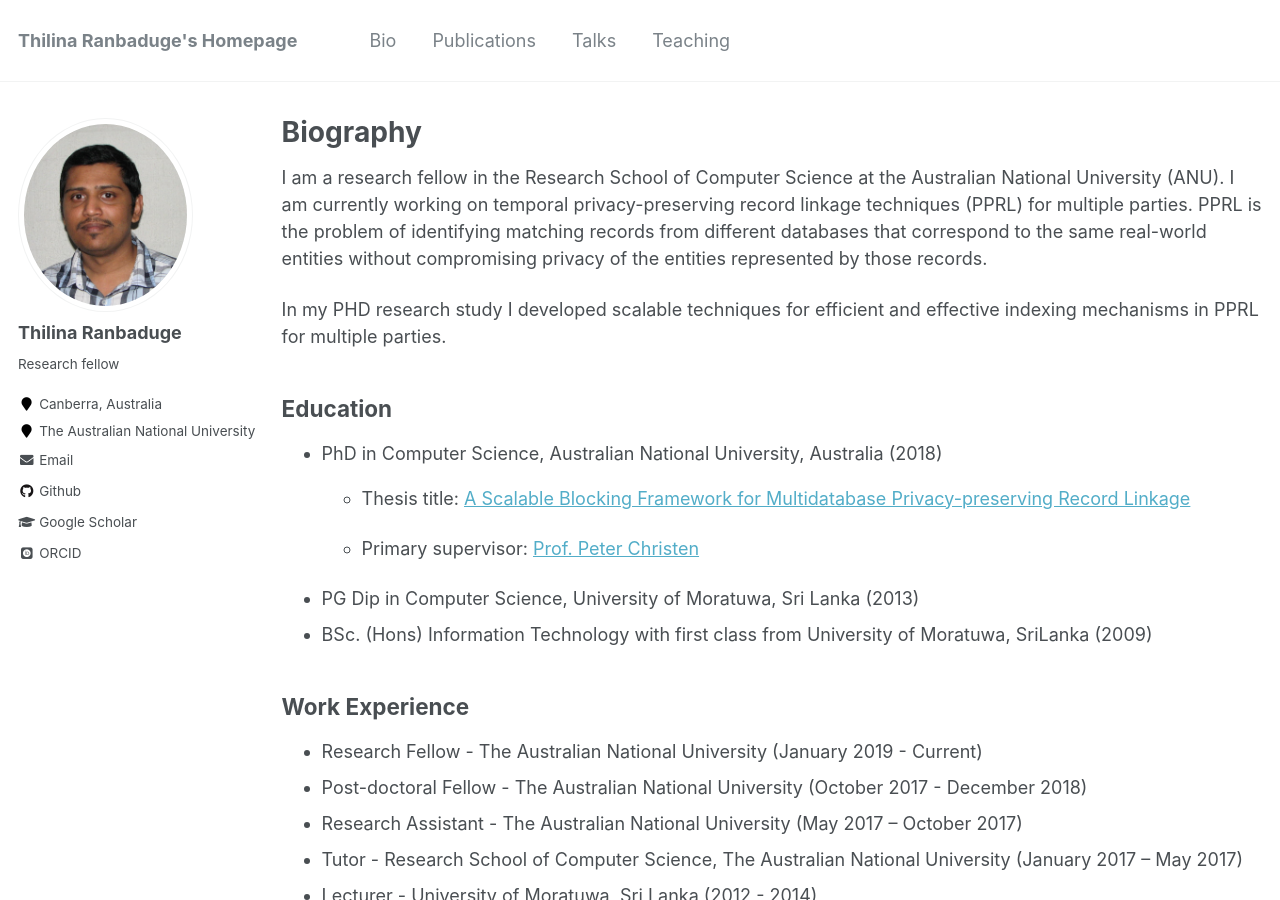
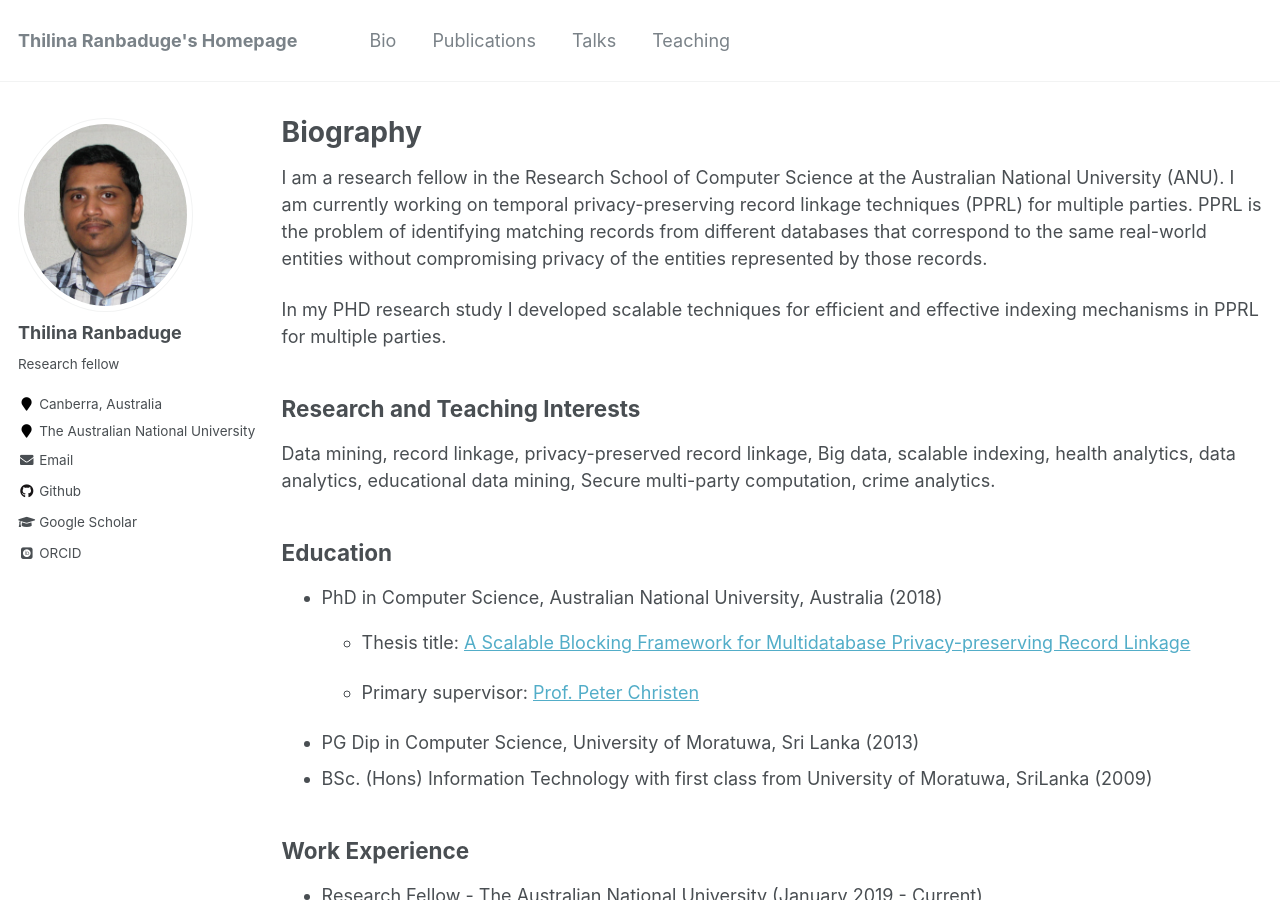
Before and after one commit to thilina-ranbaduge/thilina-ranbaduge.github.io, a Jekyll site: the page built from _pages/bio.md, in a window 1280 px wide and 900 px high. Built offline with Jekyll 4.4.1, drawn with Linux system fonts in a browser that asks for light colours; some web fonts are replaced.

Commit message:
Update bio.md

```diff
--- a/_pages/bio.md
+++ b/_pages/bio.md
@@ -12,6 +12,10 @@ real-world entities without compromising privacy of the entities represented by
 
 In my PHD research study I developed scalable techniques for efficient and effective indexing mechanisms in
 PPRL for multiple parties.
+
+## Research and Teaching Interests
+Data mining, record linkage, privacy-preserved record linkage, Big data, scalable indexing, health analytics, data analytics, educational data mining, Secure multi-party computation, crime analytics.
+
 
 ## Education
 * PhD in Computer Science, Australian National University, Australia (2018)
```
